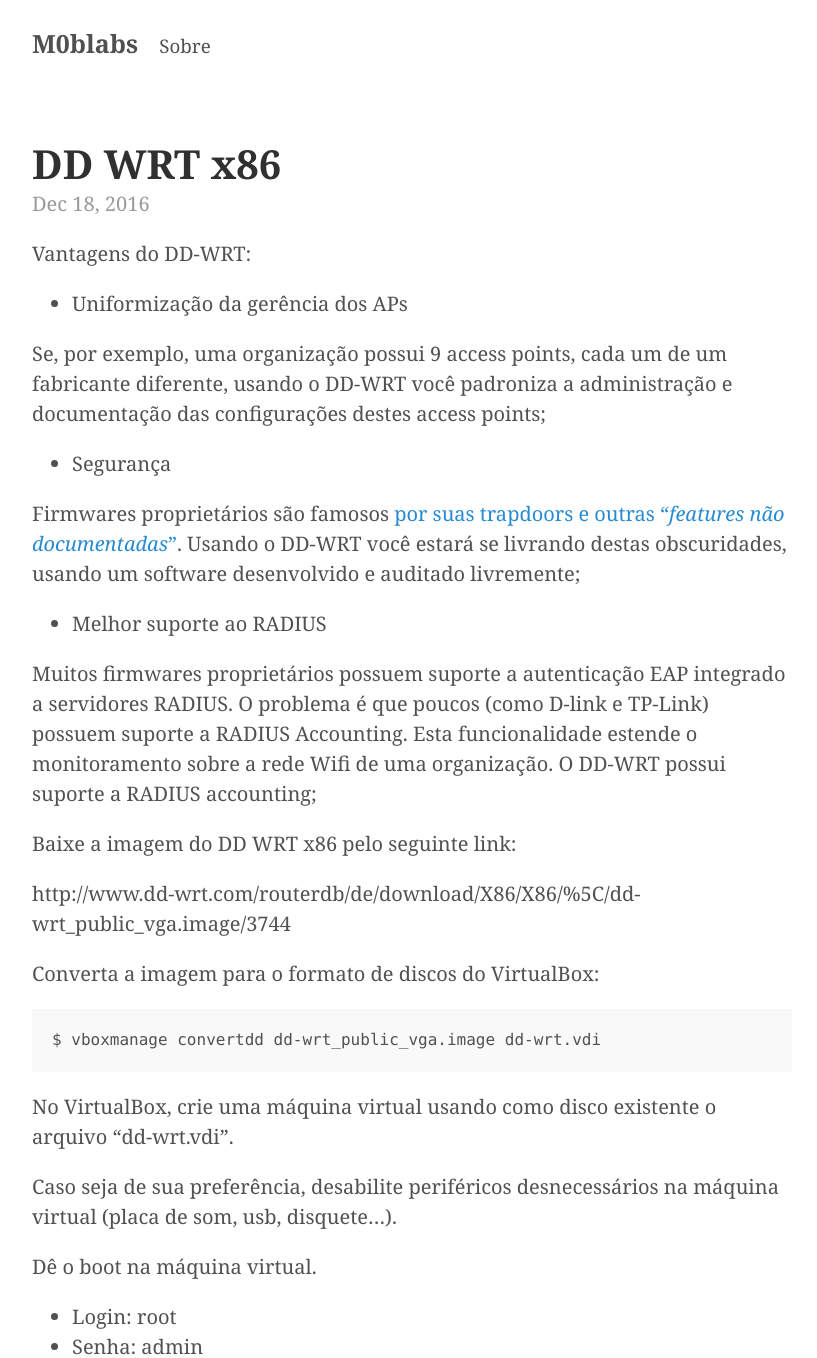
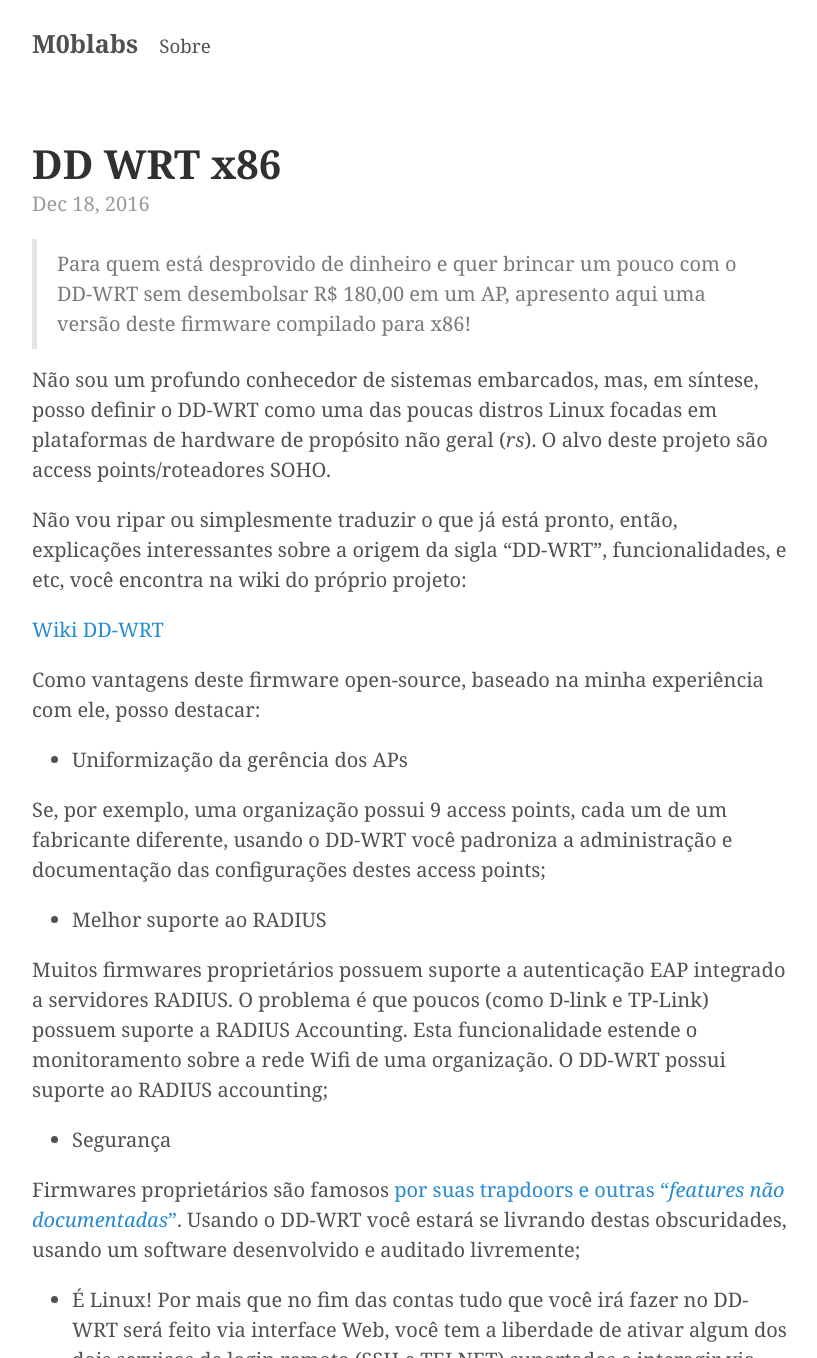
Before and after one commit to Kingm0b/jekyll-minimal-theme, a Jekyll site: the page built from _posts/2016-12-18-dd-wrt-x86.md, in a window 1280 px wide and 1400 px high, cut to the strip 0-1358 px from the top of the window. Shown: the whole strip, without its empty margins (228-1045 px from the left). Built offline with Jekyll 4.4.1, drawn with Linux system fonts in a browser that asks for light colours; some of the changed text lies outside the part shown.

Commit message:
Update 2016-12-18-dd-wrt-x86.md

```diff
--- a/_posts/2016-12-18-dd-wrt-x86.md
+++ b/_posts/2016-12-18-dd-wrt-x86.md
@@ -3,23 +3,34 @@
 title: "DD WRT x86"
 ---
 
-Vantagens do DD-WRT:
+> Para quem está desprovido de dinheiro e quer brincar um pouco com o DD-WRT sem desembolsar R$ 180,00 em um AP, apresento aqui uma versão deste firmware compilado para x86!
+
+Não sou um profundo conhecedor de sistemas embarcados, mas, em síntese, posso definir o DD-WRT como uma das poucas distros Linux focadas em plataformas de hardware de propósito não geral (*rs*). O alvo deste projeto são access points/roteadores SOHO.
+
+Não vou ripar ou simplesmente traduzir o que já está pronto, então, explicações interessantes sobre a origem da sigla "DD-WRT", funcionalidades, e etc, você encontra na wiki do próprio projeto:
+
+[Wiki DD-WRT](http://www.dd-wrt.com/wiki/index.php/What_is_DD-WRT%3F)
+
+Como vantagens deste firmware open-source, baseado na minha experiência com ele, posso destacar:
 
 * Uniformização da gerência dos APs
 
  Se, por exemplo, uma organização possui 9 access points, cada um de um fabricante diferente, usando o DD-WRT você padroniza a administração e documentação das configurações destes access points;
 
+* Melhor suporte ao RADIUS
+
+ Muitos firmwares proprietários possuem suporte a autenticação EAP integrado a servidores RADIUS. O problema é que poucos (como D-link e TP-Link) possuem suporte a RADIUS Accounting. Esta funcionalidade estende o monitoramento sobre a rede Wifi de uma organização. O DD-WRT possui suporte ao RADIUS accounting;
+
 * Segurança
 
  Firmwares proprietários são famosos [por suas trapdoors e outras "*features não documentadas*"](http://routerpwn.com/TP-LINK/). Usando o DD-WRT você estará se livrando destas obscuridades, usando um software desenvolvido e auditado livremente;
 
-* Melhor suporte ao RADIUS
+* É Linux!
+ Por mais que no fim das contas tudo que você irá fazer no DD-WRT será feito via interface Web, você tem a liberdade de ativar algum dos dois serviços de login remoto (SSH e TELNET) suportados e interagir via linha de comando com o sistema sem curva de apredizado, basicamente você irá utilizar todos os comandos que uma distro Linux pode te proporcionar (ifconfig, iptables, brctl, tcpdump). É claro, com algumas resalvas. Afinal, estamos em um ambiente super limitado (o shell que você interaje é provido pelo BusyBox pra começo de conversa...).
 
- Muitos firmwares proprietários possuem suporte a autenticação EAP integrado a servidores RADIUS. O problema é que poucos (como D-link e TP-Link) possuem suporte a RADIUS Accounting. Esta funcionalidade estende o monitoramento sobre a rede Wifi de uma organização. O DD-WRT possui suporte a RADIUS accounting;
+Bem, sobre rodar o DD-WRT em uma máquina virtual x86, baixe a imagem do DD WRT x86 pelo seguinte link:
 
-Baixe a imagem do DD WRT x86 pelo seguinte link:
-
-http://www.dd-wrt.com/routerdb/de/download/X86/X86/%5C/dd-wrt_public_vga.image/3744
+[http://www.dd-wrt.com/routerdb/de/download/X86/X86/%5C/dd-wrt_public_vga.image/3744](http://www.dd-wrt.com/routerdb/de/download/X86/X86/%5C/dd-wrt_public_vga.image/3744)
 
 Converta a imagem para o formato de discos do VirtualBox:
 
```
